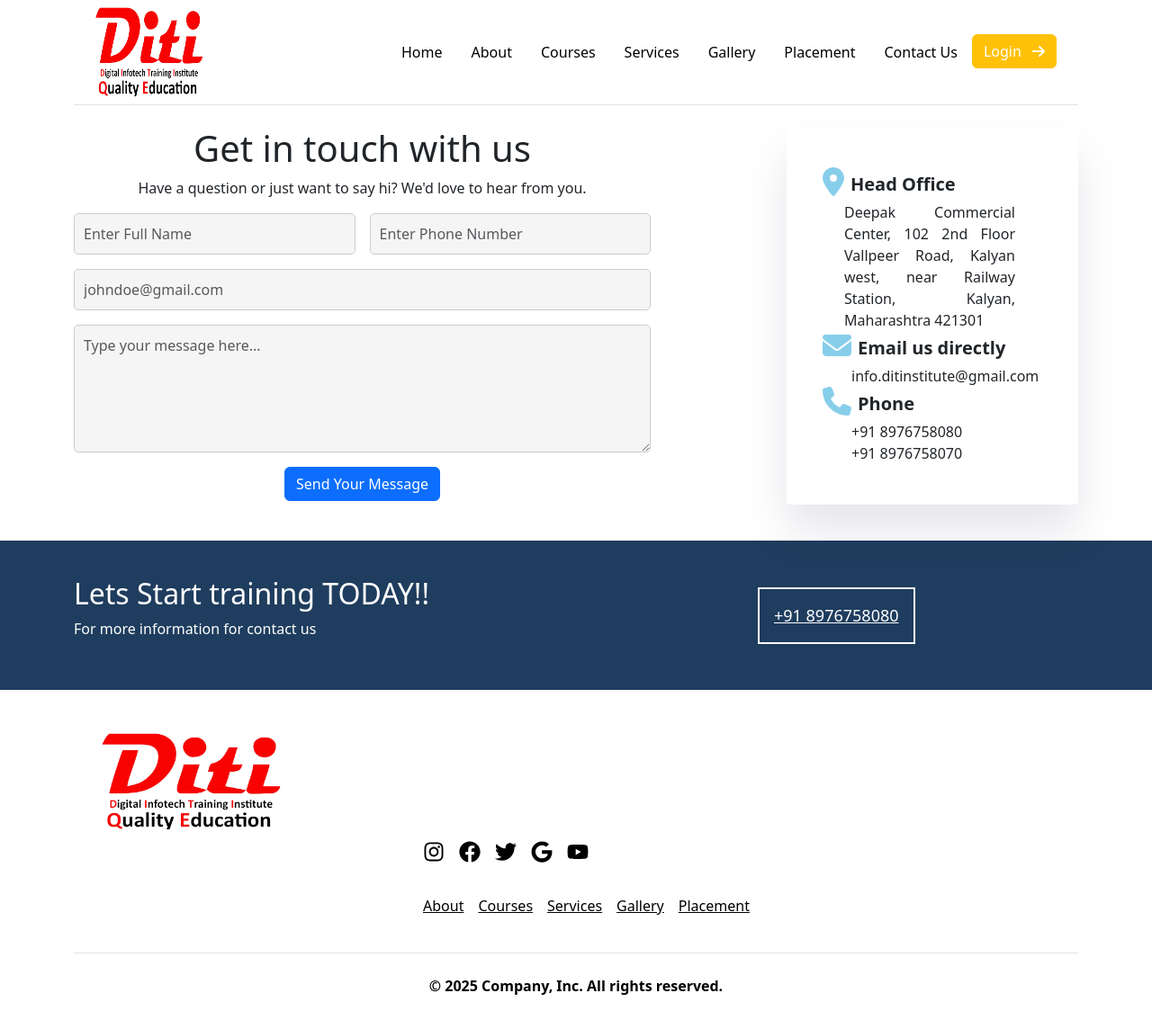
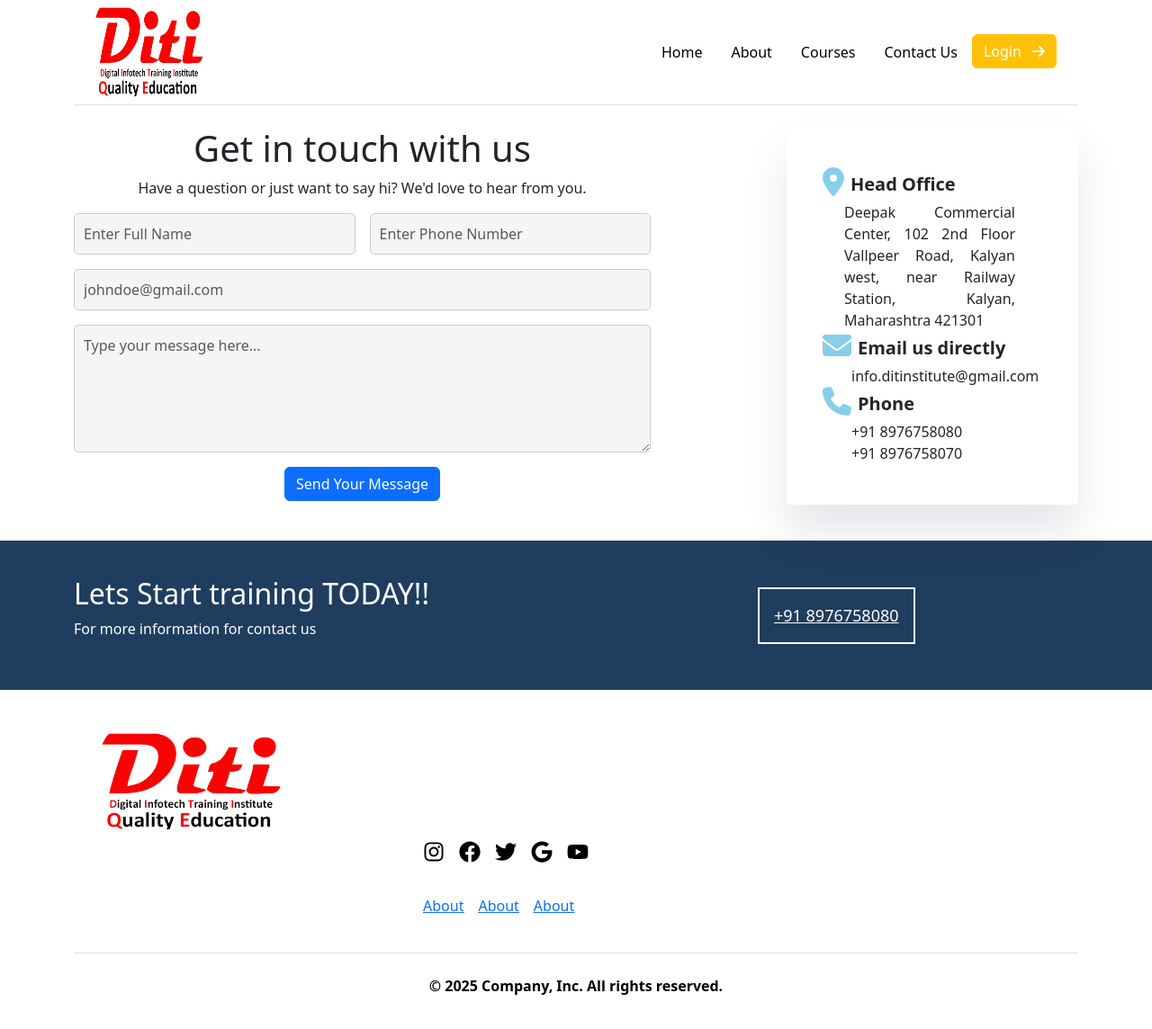
Before and after one commit to tahreeminamdar22/Diti-Instittute, a React (Vite) app in the folder Frontend/my-react-app/: page /contactUs in a window 1280 px wide. Shown: the top 1144 px of the page at 90% size. Built offline with nearby package versions, Linux system fonts and the light colour scheme.

Commit message:
add form section backend integration

```diff
--- a/Frontend/my-react-app/src/Components/Footer.jsx
+++ b/Frontend/my-react-app/src/Components/Footer.jsx
@@ -2,7 +2,7 @@ import React from "react";
 import { FaInstagram, FaFacebook, FaTwitter, FaGoogle, FaYoutube } from 'react-icons/fa';
 import ditilogo4 from "../assets/ditilogo4.png";
 import '../App.css';
-
+import { Link } from "react-router-dom";
 function Footer(){
     return(
         <>
@@ -60,24 +60,18 @@ function Footer(){
                     <div className="col-lg-4 col-md-3 col-sm-6 mb-4 mb-lg-0">
                             <ul className="list-unstyled d-flex">
                                 <li className="ms-3">
-                                  <a className="link-body-emphasis" href="#" aria-label="About">About</a>
+                                  <a className="link-body-emphasis" href="#" aria-label="About"><Link to="/aboutUs">About</Link></a>
                                 </li>
 
                                 <li className="ms-3">
-                                  <a className="link-body-emphasis" href="#" aria-label="Courses">Courses</a>
+                                  <a className="link-body-emphasis" href="#" aria-label="Courses"><Link to="/allCourses">About</Link></a>
                                 </li>
 
                                 <li className="ms-3">
-                                  <a className="link-body-emphasis" href="#" aria-label="Services">Services</a>
+                                  <a className="link-body-emphasis" href="#" aria-label="Services"><Link to="/contactUs">About</Link></a>
                                 </li>
 
-                                <li className="ms-3">
-                                  <a className="link-body-emphasis" href="#" aria-label="gallery">Gallery</a>
-                                </li>
 
-                                <li className="ms-3">
-                                  <a className="link-body-emphasis" href="#" aria-label="Placement">Placement</a>
-                                </li>
                             </ul>
                     </div>
                 </div>
--- a/Frontend/my-react-app/src/Components/FormSection.jsx
+++ b/Frontend/my-react-app/src/Components/FormSection.jsx
@@ -2,6 +2,16 @@ import React from 'react';
   import { BsArrowRightShort } from "react-icons/bs";
 import { FontAwesomeIcon } from '@fortawesome/react-fontawesome';
 function FormSection(){
+    const handleSubmit = async(event) => {
+        event.preventDefault();
+        const form = new FormData(event.target);
+         await fetch("http://localhost/diti/formsection.php", {
+      method: "POST",
+      body: form,
+    });
+
+    alert("Successfully connected to backend!");
+  };
     return(
         <>
         <div class="container col-xl-10 col-xxl-8 px-4 py-5">
@@ -12,27 +22,27 @@ function FormSection(){
                 </div>
                 <div class="col-lg-6">
 
-                    <form class="pt-md-2 p-4 p-md-5 border rounded-3 bg-body-tertiary" style={{textAlign: "justify"}}>
+                    <form class="pt-md-2 p-4 p-md-5 border rounded-3 bg-body-tertiary" style={{textAlign: "justify"}} method="POST" onSubmit={handleSubmit}>
                         <div class="form-floating mb-3 " >
                             <div className="mb-20 pt-4">
-                            <label for="name"><b>Full Name:</b></label>
+                            <label for="name"><b>Enter Full Name:</b></label>
                             <input type="text" class="form-control" id="floatingInput" name="name"
-                            placeholder="Enter Full Name: John Doe"  required/>
+                            placeholder="Full Name: John Doe"  required/>
 
                             </div>
                         </div>
 
                         <div class="form-floating mb-3">
                             <div className="mb-20">
-                            <label for="number"><b>Phone Number:</b></label>
+                            <label for="number"><b>Enter Phone Number:</b></label>
                             <input type="tel" class="form-control" id="floatingInput" name="number"
-                            placeholder="Enter Phone NUmber: 9876543210"  required/>
+                            placeholder="Phone NUmber: 9876543210"  required/>
 
                             </div>
                         </div>
                         <div class="form-floating mb-3">
                             <div className="mb-20">
-                            <label for="email"><b>Phone Number:</b></label>
+                            <label for="email"><b>Enter Email-id:</b></label>
                             <input type="email" class="form-control" id="floatingInput" name="email"
                             placeholder="Email: example@gmail.com" required />
 
@@ -41,15 +51,15 @@ function FormSection(){
 
                         <div class="form-floating mb-3">
                             <div className="mb-20">
-                             <label for="course"><b>Phone Number:</b></label>
+                             <label for="course"><b>Enter Course Name:</b></label>
                             <input type="text" class="form-control" id="floatingInput" name="course"
-                            placeholder="Enter Course Name: Web Development/Java" required />
+                            placeholder="Web Development/Java" required />
 
                             </div>
 
 
                         </div>
-                        <button className="btn btn-primary d-inline-flex align-items-center" type="button">
+                        <button className="btn btn-primary d-inline-flex align-items-center" type="submit">
                               Submit
                               <BsArrowRightShort className="ms-1" size={20} aria-hidden="true" />
                             </button>
--- a/Frontend/my-react-app/src/Components/Header.jsx
+++ b/Frontend/my-react-app/src/Components/Header.jsx
@@ -28,17 +28,7 @@ function Header(){
                        <Link to="/allCourses" className="nav-link">Courses</Link>
                     </li>
 
-                    <li className="nav-item">
-                        <a href="#" className="nav-link" >Services</a>
-                    </li>
 
-                    <li className="nav-item">
-                        <a href="#" className="nav-link">Gallery</a>
-                    </li>
-
-                    <li className="nav-item">
-                        <a href="#" className="nav-link">Placement</a>
-                    </li>
 
                     <li className="nav-item">
                          <Link to="/contactUs" className="nav-link">Contact Us</Link>
```
